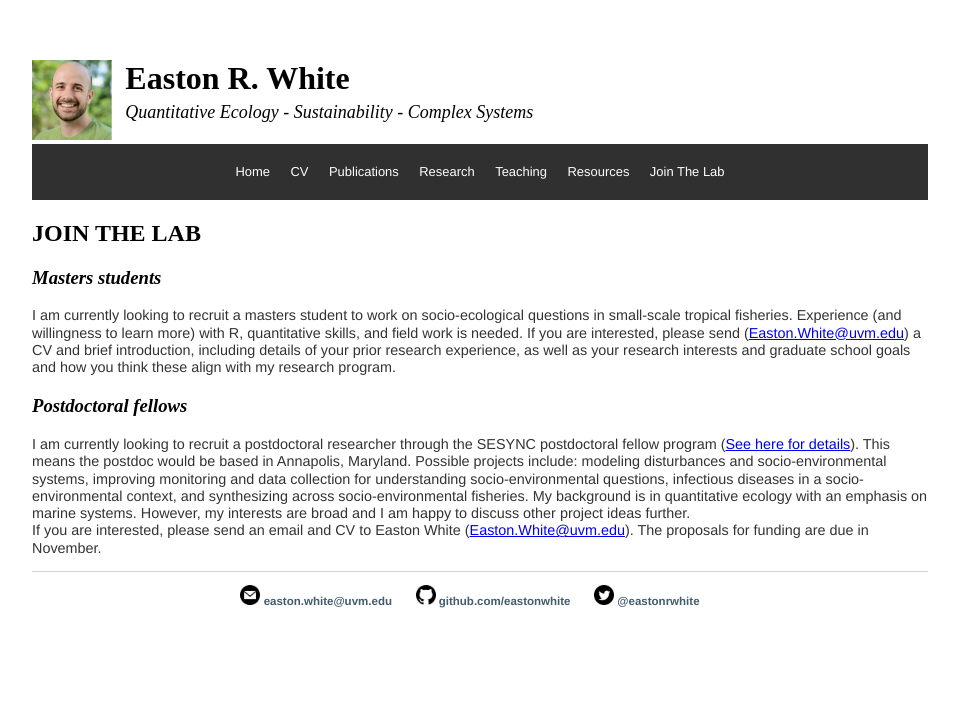
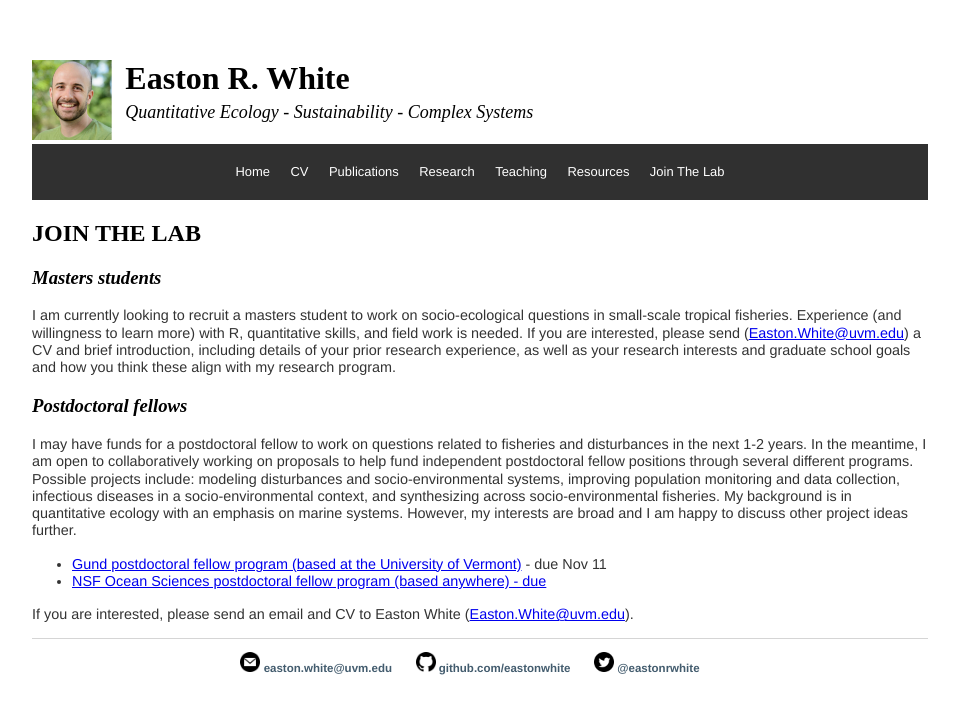
Before and after one commit to eastonwhite/eastonwhite.github.io, a Jekyll site: the page built from join/index.html, in a window 1280 px wide. Shown: the top 714 px of the page, without its empty margins (160-1119 px from the left). Built offline with Jekyll 4.4.1, drawn with Linux system fonts in a browser that asks for light colours.

Commit message:
updated postdoc recruitment

```diff
--- a/join/index.html
+++ b/join/index.html
@@ -10,5 +10,12 @@ title: Easton R. White | Join the Lab
 
 
 <h3><i>Postdoctoral fellows</i></h3>
-<p>I am currently looking to recruit a postdoctoral researcher through the SESYNC postdoctoral fellow program (<a href="https://www.sesync.org/opportunities/research-fellowships-postdoctoral-fellowships/socio-environmental-immersion-1" target="_blank" rel="noopener">See here for details</a>). This means the postdoc would be based in Annapolis, Maryland. Possible projects include: modeling disturbances and socio-environmental systems, improving monitoring and data collection for understanding socio-environmental questions, infectious diseases in a socio-environmental context, and synthesizing across socio-environmental fisheries. My background is in quantitative ecology with an emphasis on marine systems. However, my interests are broad and I am happy to discuss other project ideas further.<br />
-If you are interested, please send an email and CV to Easton White (<a href="mailto:Easton.White@uvm.edu">Easton.White@uvm.edu</a>). The proposals for funding are due in November.</p>
+<p>I may have funds for a postdoctoral fellow to work on questions related to fisheries and disturbances in the next 1-2 years. In the meantime, I am open to collaboratively working on proposals to help fund independent postdoctoral fellow positions through several different programs. Possible projects include: modeling disturbances and socio-environmental systems, improving population monitoring and data collection, infectious diseases in a socio-environmental context, and synthesizing across socio-environmental fisheries. My background is in quantitative ecology with an emphasis on marine systems. However, my interests are broad and I am happy to discuss other project ideas further.</p>
+
+ <ul>
+   <li><a href="http://go.uvm.edu/nia9k">Gund postdoctoral fellow program (based at the University of Vermont)</a> - due Nov 11</li>
+   <li><a href="http://go.uvm.edu/nia9k">NSF Ocean Sciences postdoctoral fellow program (based anywhere) - due </a></li>
+</ul>
+
+
+<p>If you are interested, please send an email and CV to Easton White (<a href="mailto:Easton.White@uvm.edu">Easton.White@uvm.edu</a>). </p>
```
